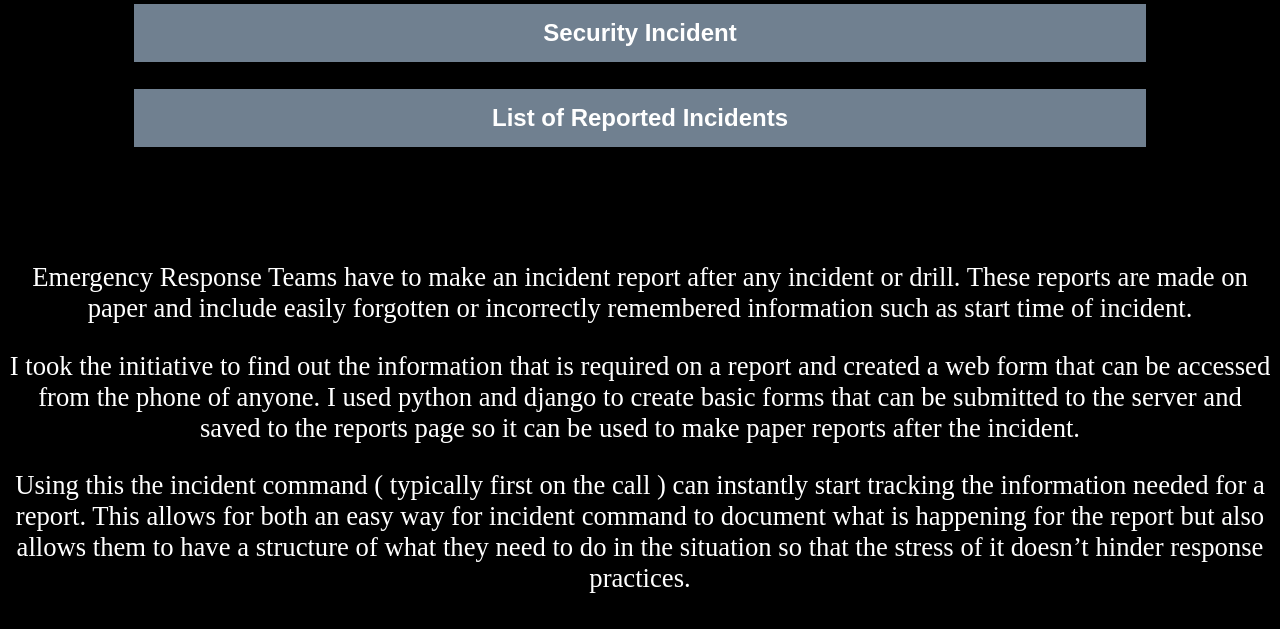
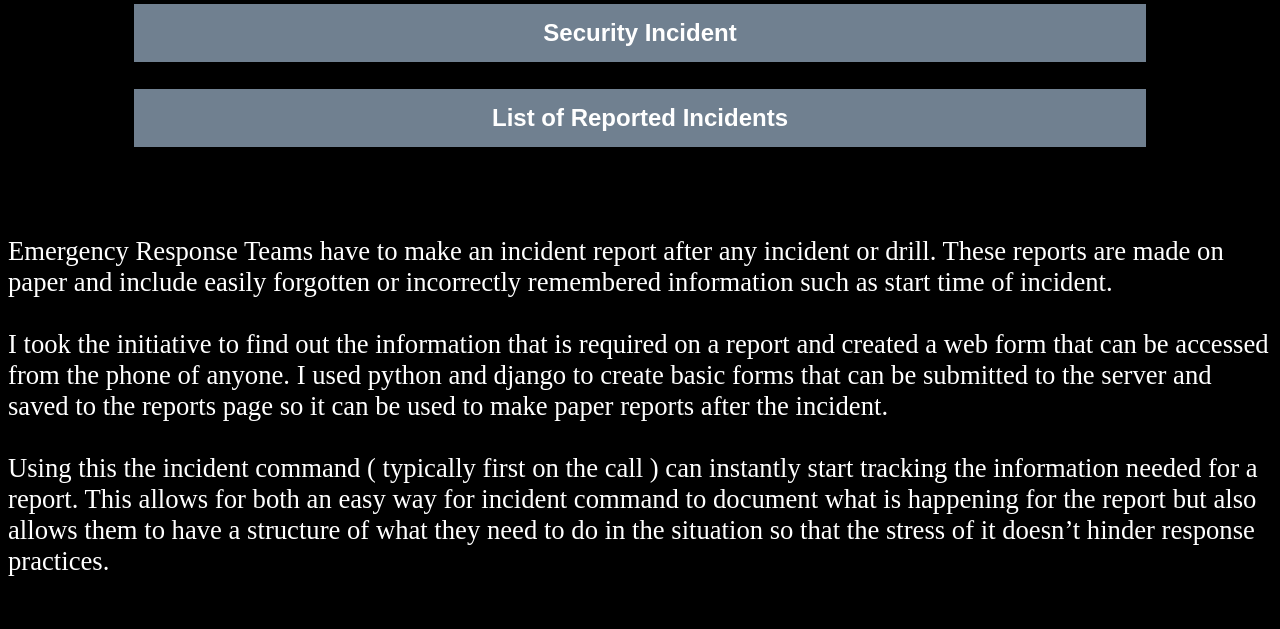
Before and after one commit to Liteztv/Incident-Report, a Django app: page /Report/ in a window 1280 px wide. Shown: the part 451-1080 px from the top of the page. After the commit the page ends 1027 px from the top, so only its background shows below. Run offline with Django 4.2, Linux system fonts and the light colour scheme.

Commit message:
didnt migrate, might not change anything

```diff
--- a/Incident/Report/templates/Report/home.html
+++ b/Incident/Report/templates/Report/home.html
@@ -7,49 +7,46 @@
 
     <p><form action="/Report/Fire" type="POST">
         <button class ="menuButton" type="submit" value="Fire Incident">Fire Incident</button>
-        </form>
+        </form></p>
    <!-- <a style="color:red;"  href="/Report/Fire">Fire Incident</a></p> -->
 
     <p>
         <form action="/Report/Medical" type="POST">
             <button class ="menuButton" type="submit" value="Medical Incident">Medical Incident</button>
-            </form>
+            </form></p>
             <!-- <a style="color:blue;"  href="/Report/Medical">Medical Incident</a></p> -->
 
     <p>
         <form action="/Report/Chemical" type="POST">
             <button class ="menuButton" type="submit" value="Chemical Incident">Chemical Incident</button>
-            </form>
+            </form></p>
             <!-- <a style="color:greenyellow;"  href="/Report/Chemical">Chemical Incident</a></p> -->
 
     <p>
         <form action="/Report/Sc" type="POST">
             <button class ="menuButton" type="submit" value="Security Incident">Security Incident</button>
-            </form>
+            </form></p>
 
     <p>
         <form action="/Report/Lists" type="POST">
             <button class ="menuButton" type="submit" value="List of Incidents">List of Reported Incidents</button>
-            </form>
-
-
-    <p>
-    </br>
-</br>
-
-    <p>
-        Emergency Response Teams have to make an incident report after any incident or drill. These reports are made on paper and include easily forgotten or incorrectly remembered information such as start time of incident.
-    </p>
-    <p>
-        I took the initiative to find out the information that is required on a report and created a web form that can be accessed from the phone of anyone. I used python and django to create basic forms that can be submitted to the server and saved to the reports page so it can be used to make paper reports after the incident.
-    </p>
-    <p>
-        Using this the incident command ( typically first on the call ) can instantly start tracking the information needed for a report. This allows for both an easy way for incident command to document what is happening for the report but also allows them to have a structure of what they need to do in the situation so that the stress of it doesn’t hinder response practices.
-    </p>
+            </form></p>
 
 
 
+    <br>
+<br>
 </div>
+    <div class="stpbody">
+       <p>Emergency Response Teams have to make an incident report after any incident or drill. These reports are made on paper and include easily forgotten or incorrectly remembered information such as start time of incident.<br> <br>
+
+        I took the initiative to find out the information that is required on a report and created a web form that can be accessed from the phone of anyone. I used python and django to create basic forms that can be submitted to the server and saved to the reports page so it can be used to make paper reports after the incident.<br>
+<br>
+        Using this the incident command ( typically first on the call ) can instantly start tracking the information needed for a report. This allows for both an easy way for incident command to document what is happening for the report but also allows them to have a structure of what they need to do in the situation so that the stress of it doesn’t hinder response practices.</p>
+    </div>
+
+
+
 
 
 <!-- GITHUB test-->
--- a/Incident/templates/base.html
+++ b/Incident/templates/base.html
@@ -8,8 +8,7 @@
         <style>
             p{
                 font-size: 20pt;
-                align-items: center;
-                text-align: center;
+
             }
             body{
                 background-color: black;
@@ -59,6 +58,10 @@
                 display: inline-block;
                 font-size: 24px;
             }
+            div.stpbody{
+                text-align: start;
+                align-content: start;
+            }
 
 
 
@@ -76,7 +79,7 @@
 
     <form action="/Report/" type="POST">
         <button class ="homer" type="submit" value="Home Button">Incident Reporting</button>
-        </form>
+        </form></div>
 
 
 
@@ -84,7 +87,7 @@
 
 
     {% endblock %}
-</div>
+
 </div>
 
     </body>
```
